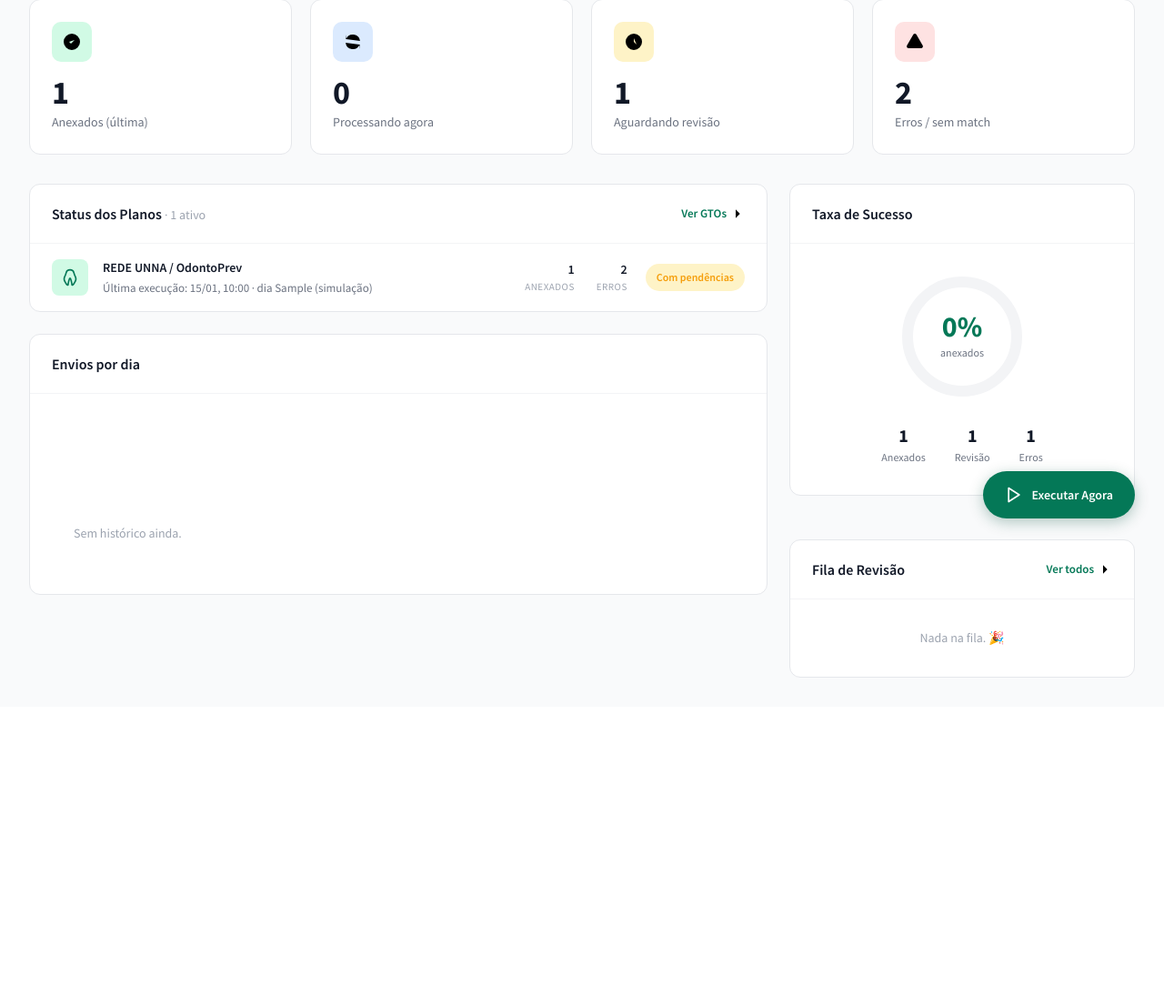
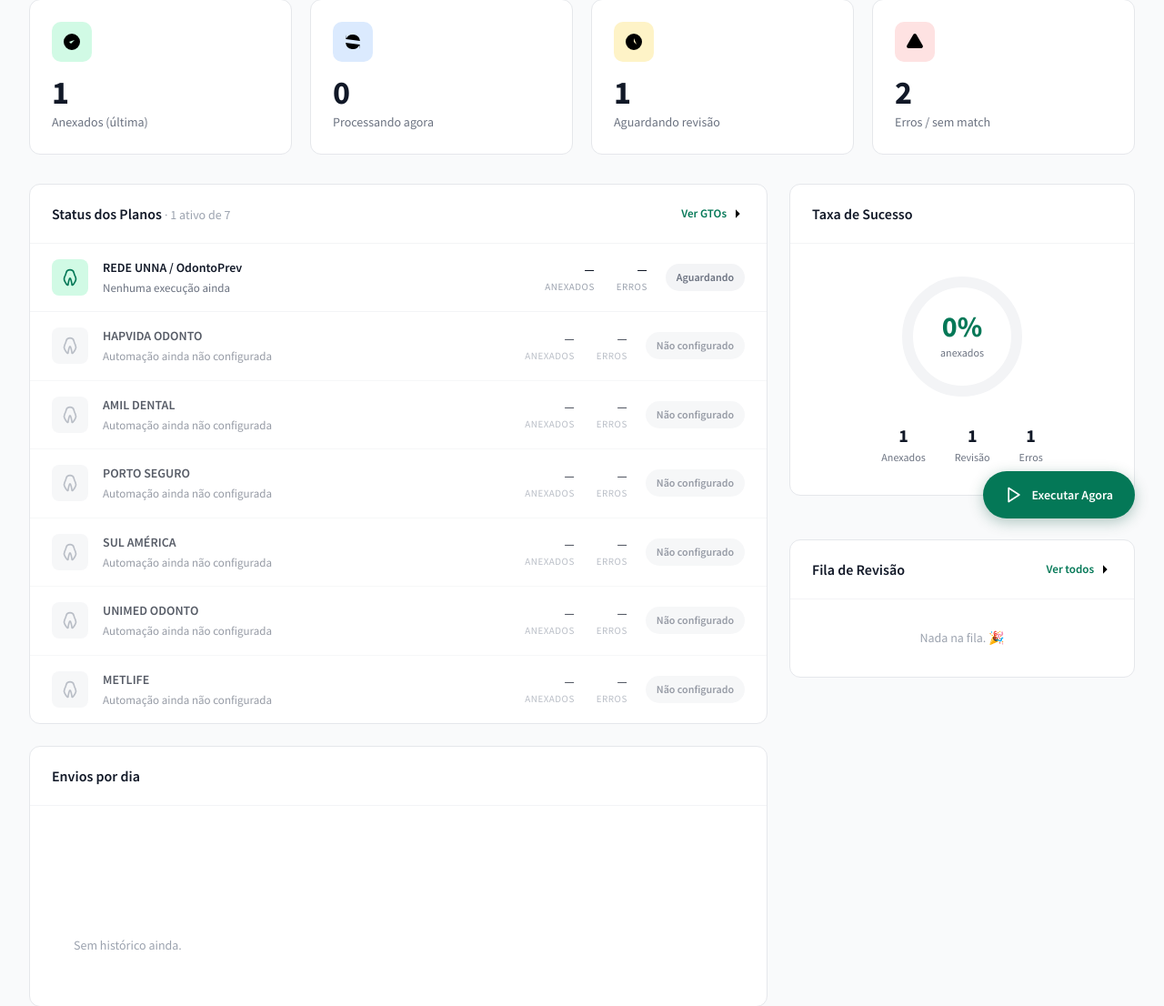
Before and after one commit to doni010520/radiobras-extrator, a Flask app: page / in a window 1280 px wide. Shown: the part 198-1304 px from the top of the page at 91% size. Before the commit the page ends 943 px from the top, so only its background shows below. Run offline with Flask 3, Linux system fonts and the light colour scheme; tables that the repository leaves empty hold one stand-in row (values such as "Sample post").

Commit message:
Registro multi-plano: OdontoPrev ativo + demais como 'Nao configurado'
- planos.py: registro de planos (slug/nome/ativo/handler). OdontoPrev ativo
  (handler fechar_dia); demais registrados e inativos ate terem automacao.
- db: coluna 'plano' em runs; historico por plano; status_por_plano().
- /api/dashboard retorna a lista de planos com a ultima execucao de cada.
- 'Status dos Planos' no dashboard lista todos: ativo com dados reais, inativos
  como 'Nao configurado' (sem numeros inventados).
- /fechar valida plano ativo (rejeita execucao de plano sem automacao).

Os nomes dos demais planos sao placeholders — substituir pela lista real.

Co-Authored-By: Claude Opus 4.8 <noreply@anthropic.com>

```diff
--- a/app.py
+++ b/app.py
@@ -27,6 +27,7 @@ from extrator_arquivos import processar_dia
 from ciclo_completo import ciclo_dia
 from fechar_dia import fechar_dia
 import db
+import planos as planos_mod
 
 app = Flask(__name__)
 logging.basicConfig(level=logging.INFO, format="%(asctime)s %(levelname)s %(message)s")
@@ -86,7 +87,7 @@ def _run_ciclo_job(job_id: str, data: str, convenios: list, segmentos: list) ->
             _jobs[job_id].update({"status": "error", "error": str(exc), "traceback": tb})
 
 
-def _run_fechar_job(job_id: str, data: str, dry_run: bool) -> None:
+def _run_fechar_job(job_id: str, data: str, dry_run: bool, plano: str = "odontoprev") -> None:
     """Job do 'Fechar dia' (orquestrador completo fechar_dia.py)."""
     with _jobs_lock:
         _jobs[job_id]["status"] = "running"
@@ -98,7 +99,7 @@ def _run_fechar_job(job_id: str, data: str, dry_run: bool) -> None:
     # Registra a execução no histórico (não bloqueia se o banco falhar).
     run_id = None
     try:
-        run_id = db.criar_run(data, dry_run)
+        run_id = db.criar_run(data, dry_run, plano=plano)
     except Exception as e:
         app.logger.error("Falha ao criar run no banco: %s", e)
 
@@ -159,9 +160,21 @@ def api_dashboard():
         with _jobs_lock:
             processando = sum(1 for j in _jobs.values()
                               if j.get("status") in ("running", "queued"))
+            rodando_plano = {j.get("plano") for j in _jobs.values()
+                             if j.get("status") in ("running", "queued")}
         ultima = db.run_mais_recente()
+        # monta a lista de planos do registro + status (última execução de cada)
+        por_plano = db.status_por_plano()
+        lista_planos = []
+        for p in planos_mod.listar_planos():
+            lista_planos.append({
+                "slug": p["slug"], "nome": p["nome"], "ativo": p.get("ativo", False),
+                "rodando": p["slug"] in rodando_plano,
+                "ultima": por_plano.get(p["slug"]),
+            })
         return jsonify({
             "ultima": ultima,
+            "planos": lista_planos,
             "recentes": db.ultimas_runs(8),
             "semana": db.serie_semana(),
             "revisao": db.fila_revisao(30),
@@ -189,18 +202,22 @@ def api_gtos():
 def fechar_route():
     """Inicia o fechamento do dia (download + anexo no OdontoPrev). Assíncrono."""
     data = request.form.get("data", "").strip()
+    plano = (request.form.get("plano", "") or "odontoprev").strip()
     # 'simular' = dry-run (não anexa, só mostra o que faria)
     dry_run = request.form.get("simular", "").lower() in ("1", "true", "on", "yes")
     if not data:
         return jsonify({"error": "Informe o dia (DD/MM/AAAA)."}), 400
     if not re.match(r"^\d{2}/\d{2}/\d{4}$", data):
         return jsonify({"error": "Data inválida. Use DD/MM/AAAA."}), 400
+    if not planos_mod.plano_ativo(plano):
+        return jsonify({"error": f"O plano '{planos_mod.nome_plano(plano)}' ainda não "
+                                 "está configurado para automação."}), 400
 
     job_id = str(uuid.uuid4())[:8]
     with _jobs_lock:
-        _jobs[job_id] = {"status": "queued", "log": []}
+        _jobs[job_id] = {"status": "queued", "log": [], "plano": plano}
     threading.Thread(
-        target=_run_fechar_job, args=(job_id, data, dry_run), daemon=True
+        target=_run_fechar_job, args=(job_id, data, dry_run, plano), daemon=True
     ).start()
     return jsonify({"job_id": job_id, "dry_run": dry_run})
 
--- a/db.py
+++ b/db.py
@@ -43,6 +43,7 @@ def _now():
 class Run(Base):
     __tablename__ = "runs"
     id = Column(Integer, primary_key=True)
+    plano = Column(String(40), index=True, default="odontoprev")  # slug do plano
     dia = Column(String(10), index=True)            # DD/MM/AAAA processado
     dry_run = Column(Boolean, default=False)
     status = Column(String(20), default="running")  # running | done | error
@@ -82,10 +83,10 @@ def init_db():
     Base.metadata.create_all(engine)
 
 
-def criar_run(dia: str, dry_run: bool) -> int:
+def criar_run(dia: str, dry_run: bool, plano: str = "odontoprev") -> int:
     """Cria a linha da execução (status=running) e retorna o id."""
     with SessionLocal() as s:
-        r = Run(dia=dia, dry_run=dry_run, status="running")
+        r = Run(dia=dia, dry_run=dry_run, status="running", plano=plano)
         s.add(r)
         s.commit()
         return r.id
@@ -137,7 +138,7 @@ def finalizar_run_erro(run_id: int, msg: str) -> None:
 
 def _run_to_dict(r: Run) -> dict:
     return {
-        "id": r.id, "dia": r.dia, "dry_run": r.dry_run, "status": r.status,
+        "id": r.id, "plano": r.plano, "dia": r.dia, "dry_run": r.dry_run, "status": r.status,
         "started_at": r.started_at.isoformat() if r.started_at else None,
         "finished_at": r.finished_at.isoformat() if r.finished_at else None,
         "alvos": r.alvos, "enviados": r.enviados, "prontos": r.prontos,
@@ -154,12 +155,27 @@ def ultimas_runs(limite: int = 10) -> list:
         return [_run_to_dict(r) for r in rs]
 
 
-def run_mais_recente(dia: str = None):
-    """Última execução concluída (de um dia específico, se informado)."""
+def status_por_plano() -> dict:
+    """Para cada plano (slug), a última execução concluída — p/ a lista de planos.
+    Retorna {slug: run_dict_resumido}."""
+    with SessionLocal() as s:
+        rs = (s.query(Run).filter(Run.status == "done")
+              .order_by(Run.finished_at.desc()).limit(200).all())
+        out = {}
+        for r in rs:
+            if r.plano not in out:
+                out[r.plano] = _run_to_dict(r)
+        return out
+
+
+def run_mais_recente(dia: str = None, plano: str = None):
+    """Última execução concluída (de um dia/plano específico, se informado)."""
     with SessionLocal() as s:
         q = s.query(Run).filter(Run.status == "done")
         if dia:
             q = q.filter(Run.dia == dia)
+        if plano:
+            q = q.filter(Run.plano == plano)
         r = q.order_by(Run.finished_at.desc()).first()
         if not r:
             return None
--- /dev/null
+++ b/planos.py
@@ -0,0 +1,49 @@
+"""
+planos.py — Registro dos planos/convênios.
+
+Cada plano tem seu PRÓPRIO portal, login e fluxo de anexo. Hoje só o OdontoPrev
+(REDE UNNA) está automatizado (handler="fechar_dia"). Os demais ficam registrados
+e aparecem no dashboard como "Não configurado" até a automação de cada um ser
+construída — aí é só marcar ativo=True e apontar o handler.
+
+Para adicionar/ajustar a lista: edite PLANOS abaixo. 'slug' é o identificador
+estável (usado no histórico/URLs); não mude depois de ter execuções gravadas.
+"""
+
+PLANOS = [
+    {
+        "slug": "odontoprev",
+        "nome": "REDE UNNA / OdontoPrev",
+        "ativo": True,
+        "handler": "fechar_dia",        # automação real existente
+        "portal": "credenciado.odontoprev.com.br",
+    },
+    # ── Demais planos (a automação de cada um será construída depois) ──────────
+    # Placeholders — substitua pelos nomes reais dos 20 planos.
+    {"slug": "hapvida", "nome": "HAPVIDA ODONTO", "ativo": False, "handler": None},
+    {"slug": "amil", "nome": "AMIL DENTAL", "ativo": False, "handler": None},
+    {"slug": "porto", "nome": "PORTO SEGURO", "ativo": False, "handler": None},
+    {"slug": "sulamerica", "nome": "SUL AMÉRICA", "ativo": False, "handler": None},
+    {"slug": "unimed", "nome": "UNIMED ODONTO", "ativo": False, "handler": None},
+    {"slug": "metlife", "nome": "METLIFE", "ativo": False, "handler": None},
+]
+
+_BY_SLUG = {p["slug"]: p for p in PLANOS}
+
+
+def listar_planos() -> list:
+    return PLANOS
+
+
+def get_plano(slug: str) -> dict | None:
+    return _BY_SLUG.get(slug)
+
+
+def plano_ativo(slug: str) -> bool:
+    p = _BY_SLUG.get(slug)
+    return bool(p and p.get("ativo"))
+
+
+def nome_plano(slug: str) -> str:
+    p = _BY_SLUG.get(slug)
+    return p["nome"] if p else slug
--- a/templates/dashboard.html
+++ b/templates/dashboard.html
@@ -206,24 +206,34 @@ async function carregar(){
     statCard('blue','#i-sync',proc,'Processando agora')+
     statCard('yellow','#i-clock',rev,'Aguardando revisão')+
     statCard('red','#i-alert',err,'Erros / sem match');
-  renderPlanos(u,proc);
+  renderPlanos(j.planos||[]);
   renderTaxa(u);
   renderChart(j.semana||[]);
   renderRevisao(j.revisao||[]);
 }
-function renderPlanos(u,proc){
-  $('planos-count').textContent='· 1 ativo';
-  let av='plano-avatar',ic='#i-tooth',pill='pending',ptxt='Aguardando',meta='Nenhuma execução ainda';
-  let env='—',erros='—';
-  if(proc>0){av='plano-avatar blue';ic='#i-sync';pill='running';ptxt='Executando';meta='Executando agora…';}
-  else if(u){env=u.enviados;erros=(u.erros+u.sem_match);meta=`Última execução: ${fmtHora(u.finished_at)} · dia ${u.dia}`+(u.dry_run?' (simulação)':'');
-    if(erros>0){pill='warning';ptxt='Com pendências';}else{pill='success';ptxt='Concluído';}}
-  const spin=proc>0?' spin':'';
-  $('planos').innerHTML=`<div class="plano-item" onclick="location.href='/gtos'">
-    <div class="${av}"><svg class="icon${spin}"><use href="${ic}"/></svg></div>
-    <div class="plano-info"><div class="plano-name">REDE UNNA / OdontoPrev</div><div class="plano-meta">${meta}</div></div>
-    <div class="plano-stats"><div class="plano-stat"><div class="plano-stat-value">${env}</div><div class="plano-stat-label">Anexados</div></div><div class="plano-stat"><div class="plano-stat-value">${erros}</div><div class="plano-stat-label">Erros</div></div></div>
-    <span class="status-pill ${pill}">${ptxt}</span></div>`;
+function renderPlanos(lista){
+  const ativos=lista.filter(p=>p.ativo).length;
+  $('planos-count').textContent=`· ${ativos} ativo${ativos!==1?'s':''} de ${lista.length}`;
+  $('planos').innerHTML=lista.map(p=>{
+    // não configurado
+    if(!p.ativo){
+      return `<div class="plano-item" style="cursor:default;opacity:.7">
+        <div class="plano-avatar gray"><svg class="icon"><use href="#i-tooth"/></svg></div>
+        <div class="plano-info"><div class="plano-name">${p.nome}</div><div class="plano-meta">Automação ainda não configurada</div></div>
+        <div class="plano-stats"><div class="plano-stat"><div class="plano-stat-value">—</div><div class="plano-stat-label">Anexados</div></div><div class="plano-stat"><div class="plano-stat-value">—</div><div class="plano-stat-label">Erros</div></div></div>
+        <span class="status-pill pending">Não configurado</span></div>`;
+    }
+    const u=p.ultima;
+    let av='plano-avatar',ic='#i-tooth',pill='pending',ptxt='Aguardando',meta='Nenhuma execução ainda',env='—',erros='—',spin='';
+    if(p.rodando){av='plano-avatar blue';ic='#i-sync';pill='running';ptxt='Executando';meta='Executando agora…';spin=' spin';}
+    else if(u){env=u.enviados;erros=(u.erros+u.sem_match);meta=`Última execução: ${fmtHora(u.finished_at)} · dia ${u.dia}`+(u.dry_run?' (simulação)':'');
+      if(erros>0){pill='warning';ptxt='Com pendências';}else{pill='success';ptxt='Concluído';}}
+    return `<div class="plano-item" onclick="location.href='/gtos'">
+      <div class="${av}"><svg class="icon${spin}"><use href="${ic}"/></svg></div>
+      <div class="plano-info"><div class="plano-name">${p.nome}</div><div class="plano-meta">${meta}</div></div>
+      <div class="plano-stats"><div class="plano-stat"><div class="plano-stat-value">${env}</div><div class="plano-stat-label">Anexados</div></div><div class="plano-stat"><div class="plano-stat-value">${erros}</div><div class="plano-stat-label">Erros</div></div></div>
+      <span class="status-pill ${pill}">${ptxt}</span></div>`;
+  }).join('');
 }
 function renderTaxa(u){
   if(!u||!u.alvos){$('taxa').textContent='—';$('ps-env').textContent='—';$('ps-rev').textContent='—';$('ps-err').textContent='—';return;}
```
